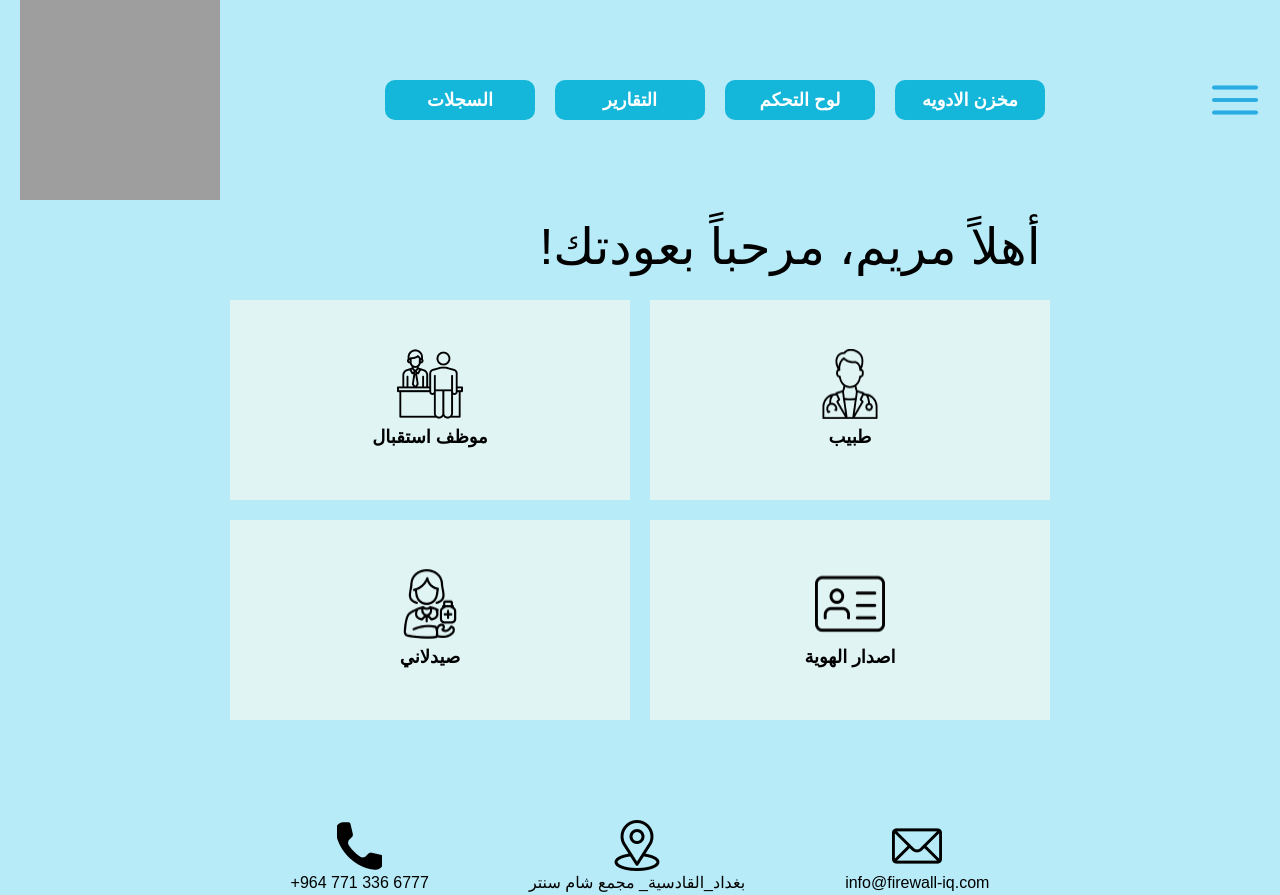
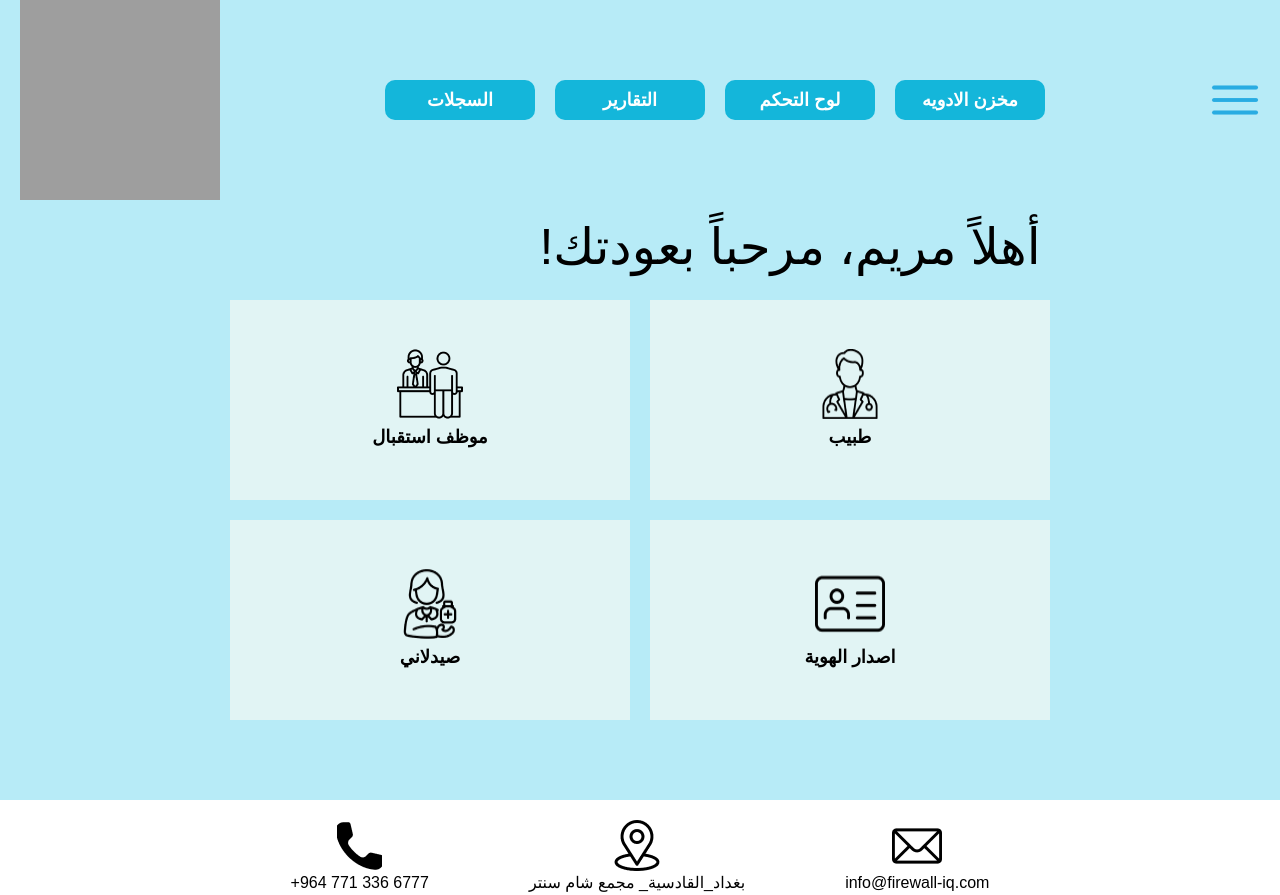
Before and after one commit to engbaqer/ClinicalManagementSystem, a React (Create React App) app: page / in a window 1280 px wide. Built offline with nearby package versions, Linux system fonts and the light colour scheme; grey boxes are pictures that could not be loaded; a web font is replaced by a local one.

Commit message:
fixed the bottom margin

```diff
--- a/src/pages/Homepage/home.jsx
+++ b/src/pages/Homepage/home.jsx
@@ -6,7 +6,7 @@ import Footer from "./footer/footer";
 function home() {
 
     return (
-        <div className=" homepage h-full mx-auto">
+        <div className=" homepage mx-auto h-[100vh]">
             <Nav />
             <Body />
             <Footer />
--- a/tailwind.config.js
+++ b/tailwind.config.js
@@ -1,8 +1,12 @@
 /** @type {import('tailwindcss').Config} */
 module.exports = {
-  content: ["./src/**/*.{html,js,jsx}"],
+  content: ['./src/**/*.{html,js,jsx}'],
   theme: {
-    extend: {},
+    extend: {
+      fontFamily: {
+        amiri: ['Amiri', 'serif'],
+      },
+    },
   },
   plugins: [],
-}
+};
```
